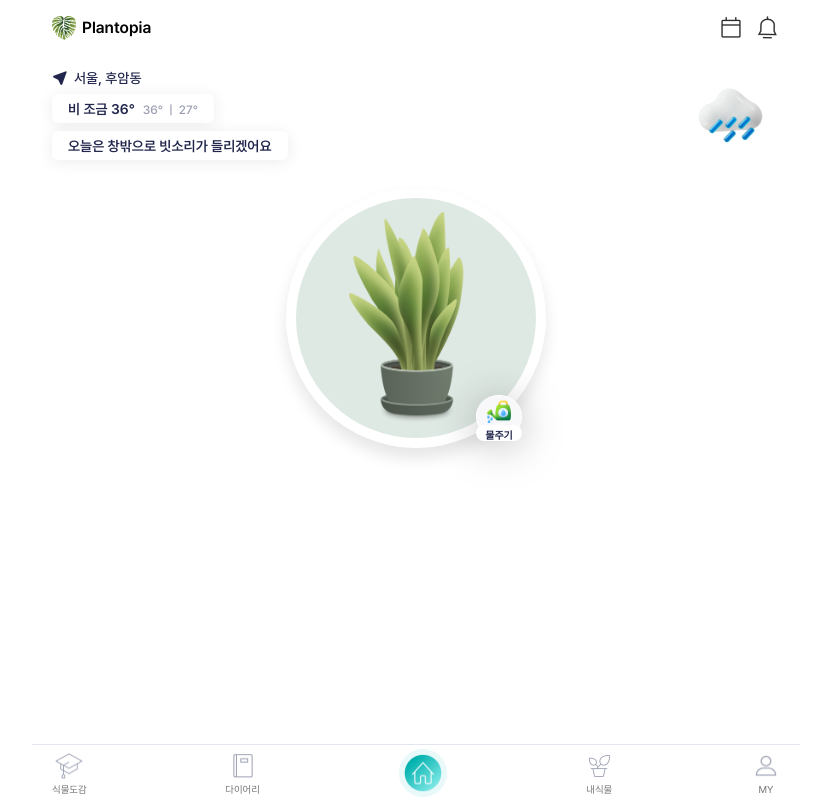
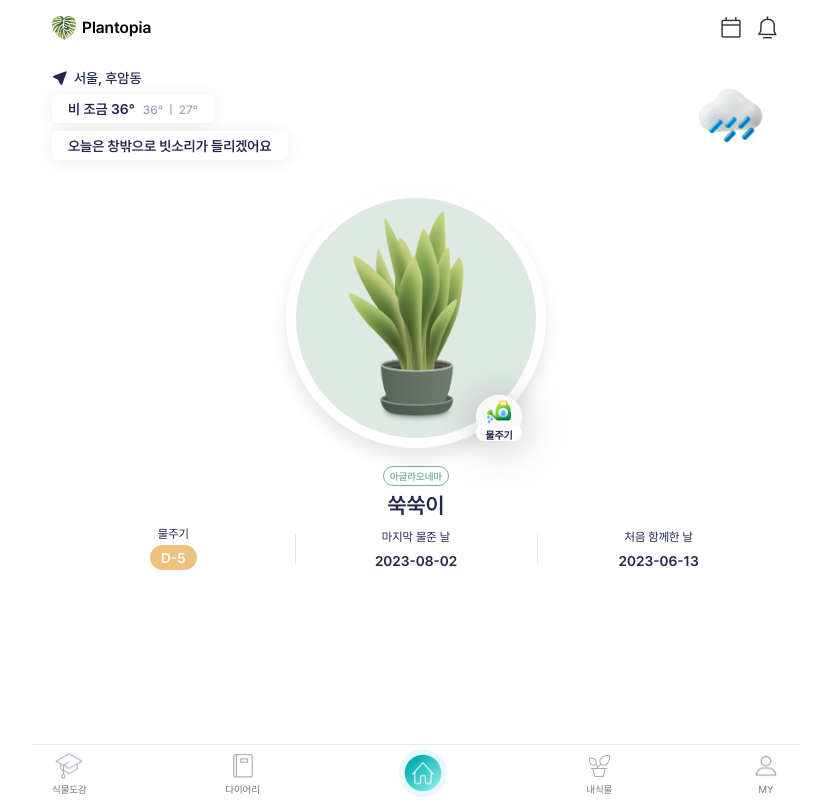
Before and after one commit to kes-knows-nothing/plantopia, a React (Vite) app: page / in a window 1280 px wide. Shown: the whole page, without its empty margins (224-1055 px from the left). Built offline with nearby package versions, Linux system fonts and the light colour scheme.

Commit message:
Design: 메인페이지 식물 정보 영역 퍼블리싱

```diff
--- a/src/pages/mainPage/MainPage.tsx
+++ b/src/pages/mainPage/MainPage.tsx
@@ -5,12 +5,13 @@ import weather from '@/assets/images/weather';
 import plants from '@/assets/images/plants';
 import LOCATION from '@/assets/images/icons/location.png';
 import WATERING from '@/assets/images/icons/watering.png';
+import { Swiper, SwiperSlide } from 'swiper/react';
 
 const MainPage = () => {
   return (
     <>
       <Header isMainPage />
-      <main className="inner">
+      <main className="container inner">
         <section>
           <div className="weather_wrapper">
             <div className="weather_text_wrapper">
@@ -38,6 +39,29 @@ const MainPage = () => {
               <div className="watering_label">물주기</div>
             </button>
           </div>
+          {/* main_plant_info */}
+          <div className="main_plant_info">
+            <div className="plant_name_label">아글라오네마</div>
+            <h2 className="plant_nickname">쑥쑥이</h2>
+            <div className="plant_info_wrapper">
+              <div className="plant_info">
+                <span className="info_title">물주기</span>
+                <div className="info_content label_content">
+                  <span>D-5</span>
+                </div>
+              </div>
+              <div className="plant_info">
+                <span className="info_title">마지막 물준 날</span>
+                <span className="info_content">2023-08-02</span>
+              </div>
+              <div className="plant_info">
+                <span className="info_title">처음 함께한 날</span>
+                <span className="info_content">2023-06-13</span>
+              </div>
+            </div>
+          </div>
+          {/* swiper로 처리 */}
+          {/* plants_list */}
         </section>
       </main>
       <Footer />
--- a/src/pages/mainPage/mainPage.scss
+++ b/src/pages/mainPage/mainPage.scss
@@ -2,11 +2,17 @@
   width: max-content;
   padding: 0.8rem 1.6rem 0.7rem 1.6rem;
   border-radius: 0.6rem;
-  background: #fff;
+  background: #ffffff;
   font-size: 1.4rem;
-  font-weight: 600;
+  font-weight: 700;
   color: #22264c;
   box-shadow: 0px 2px 16px 0px rgba(0, 0, 0, 0.08);
+}
+
+.container {
+  background-color: #ffffff;
+  // 임시
+  padding-bottom: 5.6rem;
 }
 
 /* 날씨 영역 */
@@ -65,7 +71,7 @@
 
 .main_plant {
   position: relative;
-  margin: 2.8rem auto 1.8rem auto;
+  margin: 2.8rem auto 0 auto;
   padding: 1rem;
   width: 26rem;
   height: 26rem;
@@ -115,8 +121,84 @@
       color: #22264c;
       font-size: 1rem;
       font-style: normal;
-      font-weight: 600;
+      font-weight: 700;
       line-height: normal;
     }
   }
 }
+
+/* 메인 식물 정보 */
+.main_plant_info {
+  margin-top: 1.8rem;
+  text-align: center;
+
+  .plant_name_label {
+    display: inline-block;
+    margin: auto;
+    padding: 0.4rem 0.6rem;
+    height: 2rem;
+    background-color: #ffffff;
+    border: 1px solid #79b09e;
+    border-radius: 3rem;
+    color: #79b09e;
+    font-size: 1rem;
+    font-weight: 700;
+  }
+
+  .plant_nickname {
+    margin-top: 0.8rem;
+    color: #22264c;
+    font-size: 2.2rem;
+    font-weight: 700;
+  }
+
+  .plant_info_wrapper {
+    margin-top: 1.2rem;
+    display: grid;
+    grid-template-columns: repeat(3, 1fr);
+    color: #22264c;
+
+    > .plant_info {
+      position: relative;
+      display: flex;
+      flex-direction: column;
+      justify-content: center;
+      align-items: center;
+
+      /* 구분선 */
+      + .plant_info::before {
+        content: '';
+        position: absolute;
+        left: 0;
+        height: 3rem;
+        width: 0.1rem;
+        background: #e4e6ef;
+      }
+
+      > .info_title,
+      .info_content {
+        display: block;
+      }
+
+      > .info_title {
+        font-size: 1.2rem;
+        font-weight: 400;
+      }
+
+      > .info_content {
+        margin-top: 1.1rem;
+        font-size: 1.4rem;
+        font-weight: 700;
+
+        &.label_content {
+          margin-top: 0.5rem;
+          display: flex;
+          padding: 0.55rem 1.1rem;
+          border-radius: 3rem;
+          background: #edc27e;
+          color: #ffffff;
+        }
+      }
+    }
+  }
+}
```
